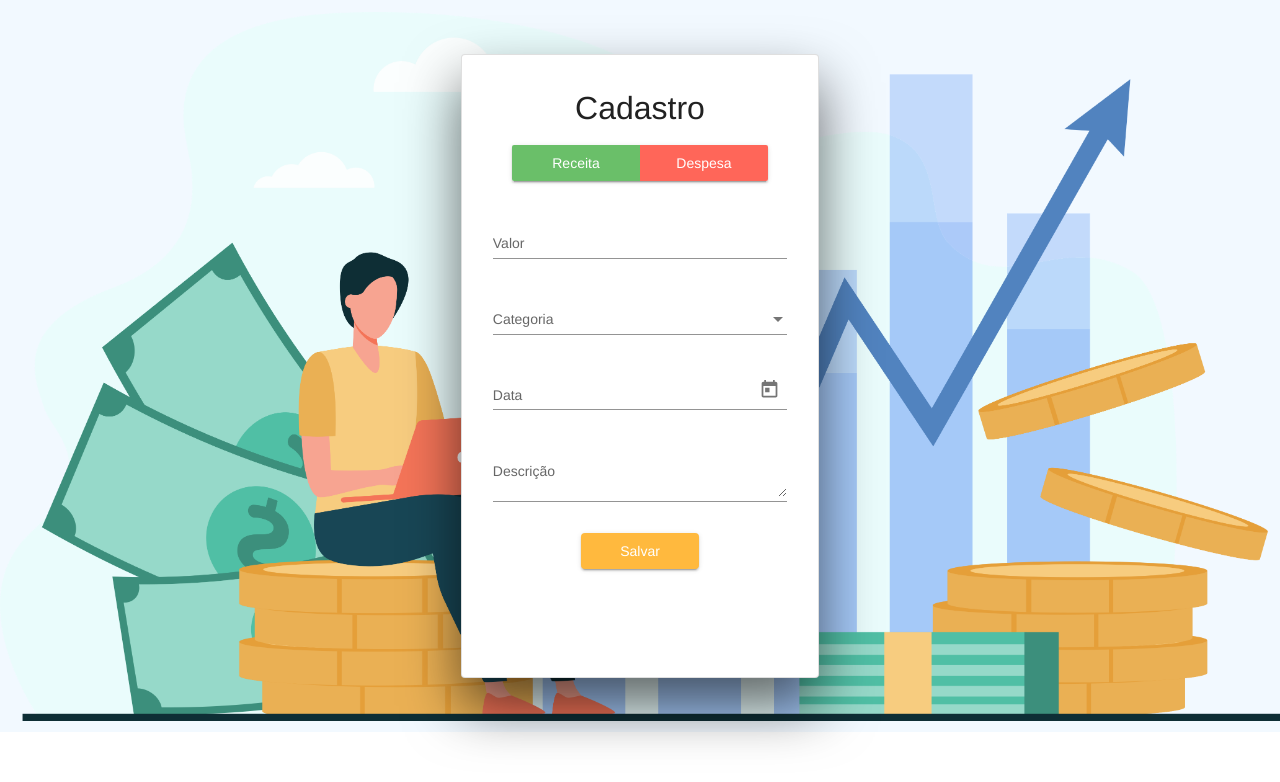
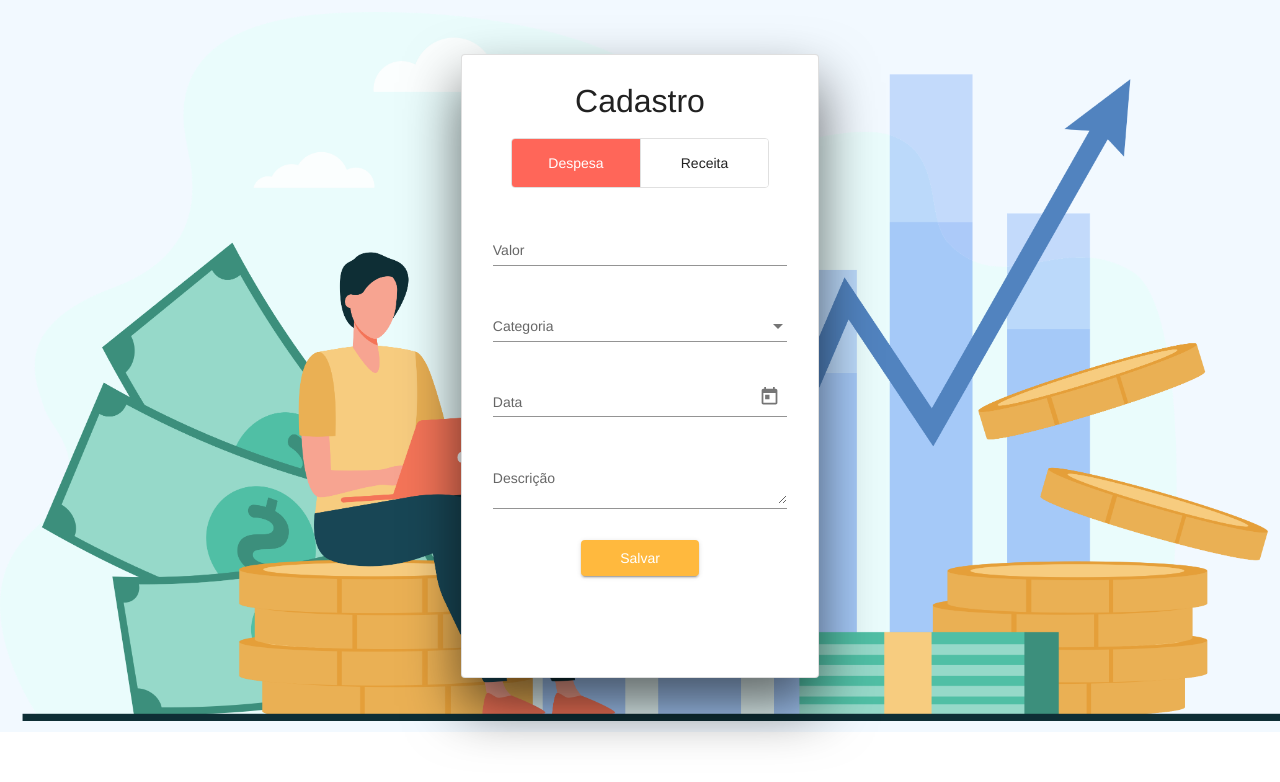
Before and after one commit to JoaoLourencoSantos/LABPROJECT-App, an Angular app in the folder front/: page /expenses in a window 1280 px wide. Shown: the top 782 px of the page. Built offline with nearby package versions, Linux system fonts and the light colour scheme.

Commit message:
cadastro de receita ou despesa

```diff
--- a/front/src/app/pages/expense/expense.component.html
+++ b/front/src/app/pages/expense/expense.component.html
@@ -1,9 +1,9 @@
 <div class="center-screen">
 	<mat-card class="card">
     <mat-card-title class="card-title">Cadastro</mat-card-title>
-		<mat-button-toggle-group appearance="legacy" [(ngModel)]="this.tipo"  name="tipo">
-      <mat-button-toggle class="c-light-green" value="receita">Receita</mat-button-toggle>
-      <mat-button-toggle class="c-light-red" value="despesa">Despesa</mat-button-toggle>
+		<mat-button-toggle-group>
+      <mat-button-toggle id="spending-button" (click)='this.setSpendingForm()' class="{{this.spendingButtonStyle}}" value="despesa">Despesa</mat-button-toggle>
+      <mat-button-toggle id="budget-button" (click)='this.setBudgetForm()' class="{{this.budgetButtonStyle}}" value="receita">Receita</mat-button-toggle>
     </mat-button-toggle-group>
 		<mat-card-content class="card-content">
       <form class="form container">
@@ -13,7 +13,7 @@
           <input matInput placeholder="R$" [(ngModel)]="this.valor"  name="valor"/>
         </mat-form-field>
         <br>
-        <mat-form-field appearance="standard">
+        <mat-form-field id="category-field" appearance="standard">
           <mat-label >Categoria</mat-label>
           <mat-select [(ngModel)]="this.categoria"  name="categoria">
             <mat-option value="alimentacao">Alimentação</mat-option>
--- a/front/src/app/pages/expense/expense.component.scss
+++ b/front/src/app/pages/expense/expense.component.scss
@@ -16,9 +16,6 @@
 	overflow: hidden !important;
 }
 
-.selected {
-  border: 1vh;
-}
 
 .card {
 	position: absolute;
--- a/front/src/app/pages/expense/expense.component.ts
+++ b/front/src/app/pages/expense/expense.component.ts
@@ -1,6 +1,5 @@
 import { Component, OnInit } from '@angular/core';
 import { EntryService } from 'src/app/services/entry.service';
-
 import { ToastService } from './../../services/toast.service';
 
 @Component({
@@ -14,6 +13,8 @@ export class ExpenseComponent implements OnInit {
   data: Date;
   categoria: string;
   tipo: string;
+  budgetButtonStyle: string;
+  spendingButtonStyle = 'c-light-red';
 
   constructor(
     private entryService: EntryService,
@@ -21,6 +22,22 @@ export class ExpenseComponent implements OnInit {
   ) {}
 
   ngOnInit(): void {}
+
+  setBudgetForm = () => {
+    const categoria = document.getElementById('category-field');
+
+    categoria.hidden = true;
+    this.budgetButtonStyle = 'c-light-green';
+    this.spendingButtonStyle = '';
+  }
+
+  setSpendingForm = () => {
+    const categoria = document.getElementById('category-field');
+
+    categoria.hidden = false;
+    this.budgetButtonStyle = '';
+    this.spendingButtonStyle = 'c-light-red';
+  }
 
   submit = async () => {
     console.log(
--- a/front/src/styles.scss
+++ b/front/src/styles.scss
@@ -68,14 +68,13 @@ mat-icon {
 }
 
 .c-light-red {
-  background: #ff6659;
-  color: white;
+  background: #ff6659 !important;
+  color: white !important;
 }
 
-
 .c-light-green {
-  background: #6abf69;
-  color: white;
+  background: #6abf69 !important;
+  color: white !important;
 }
 
 .c-yellow{
```
